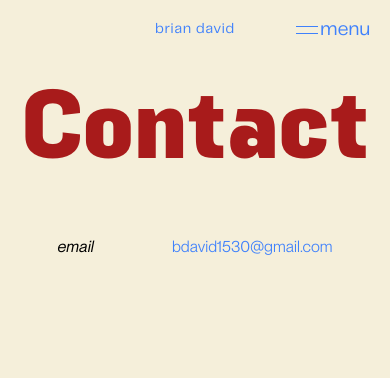
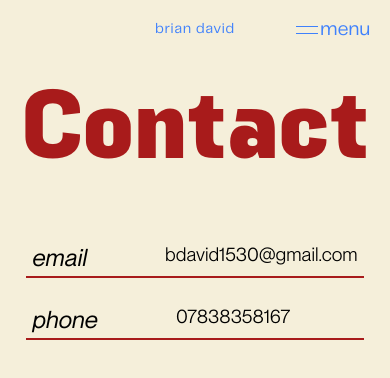
Before and after one commit to brian-david4/brian-portfolio-website, a React (Vite) app in the folder portfolio-website/: page /contact in a window 390 px wide. Shown: the top 378 px of the page. Built offline with nearby package versions, Linux system fonts and the light colour scheme.

Commit message:
Add phone ContactLink on Contact page

```diff
--- a/portfolio-website/src/components/ContactLink/ContactLink.tsx
+++ b/portfolio-website/src/components/ContactLink/ContactLink.tsx
@@ -1,6 +1,6 @@
 import { motion } from "framer-motion";
+import { contactLinkEnter } from "./anims";
 import styles from "./contactLink.module.css";
-import { contactLinkEnter } from "./anims";
 
 interface ContactLinkProps {
   title: string;
--- a/portfolio-website/src/components/ContactLink/contactLink.module.css
+++ b/portfolio-website/src/components/ContactLink/contactLink.module.css
@@ -1,16 +1,35 @@
 .emailWrapper {
   position: relative;
-
   display: flex;
   gap: 20vw;
   overflow: hidden;
+  padding: 6px;
 }
 .emailTitle {
   font-family: "Neue Montreal Italic";
   color: black;
+  font-size: 1.5rem;
 }
 .emailLink {
   text-decoration: none;
   font-family: "Neue Montreal Book";
-  color: var(--text-cream);
+  color: black;
+  font-size: 1.2rem;
+  transition: transform 350ms ease-out;
 }
+.emailLink:hover {
+  transform: translateX(5px);
+}
+div.emailLink {
+  user-select: none;
+}
+.emailWrapper::after {
+  position: absolute;
+  bottom: 0;
+  left: 0;
+  width: 100%;
+  content: "";
+  background-color: var(--bright-red);
+  display: inline-block;
+  height: 2px;
+}
--- a/portfolio-website/src/pages/Contact/Contact.tsx
+++ b/portfolio-website/src/pages/Contact/Contact.tsx
@@ -39,6 +39,7 @@ const Contact = () => {
         </div>
         <div className={styles.linksWrapper}>
           <ContactLink title={emailTitle} link={emailLink} />
+          <ContactLink title="phone" link="07838358167" />
         </div>
       </div>
     </>
--- a/portfolio-website/src/pages/Contact/contact.module.css
+++ b/portfolio-website/src/pages/Contact/contact.module.css
@@ -30,6 +30,9 @@
 .linksWrapper {
   position: relative;
   top: 15vmin;
+  display: flex;
+  flex-direction: column;
+  gap: 2.5vh;
 }
 @media (max-width: 874px) {
   .contactTitle {
```
